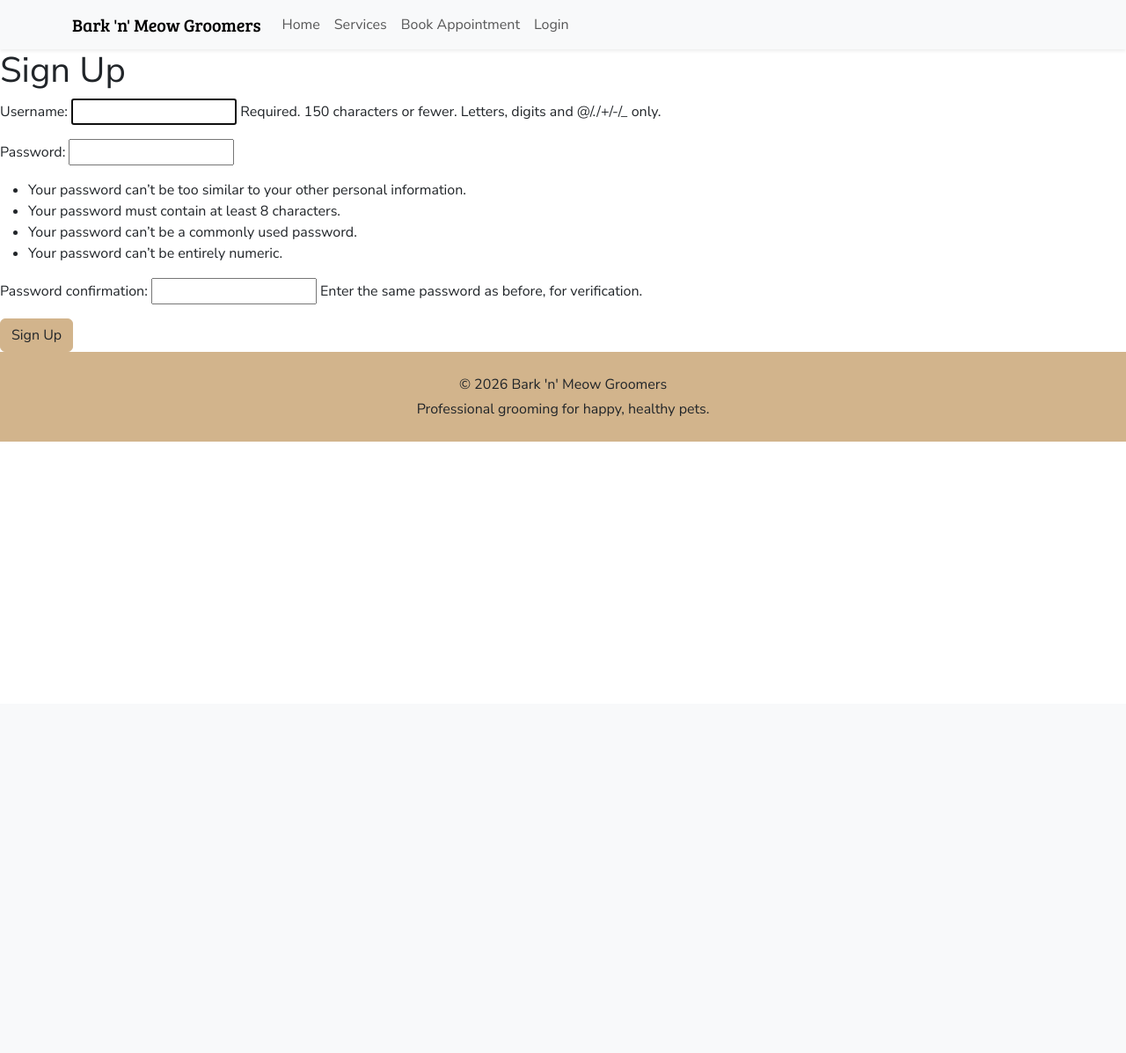
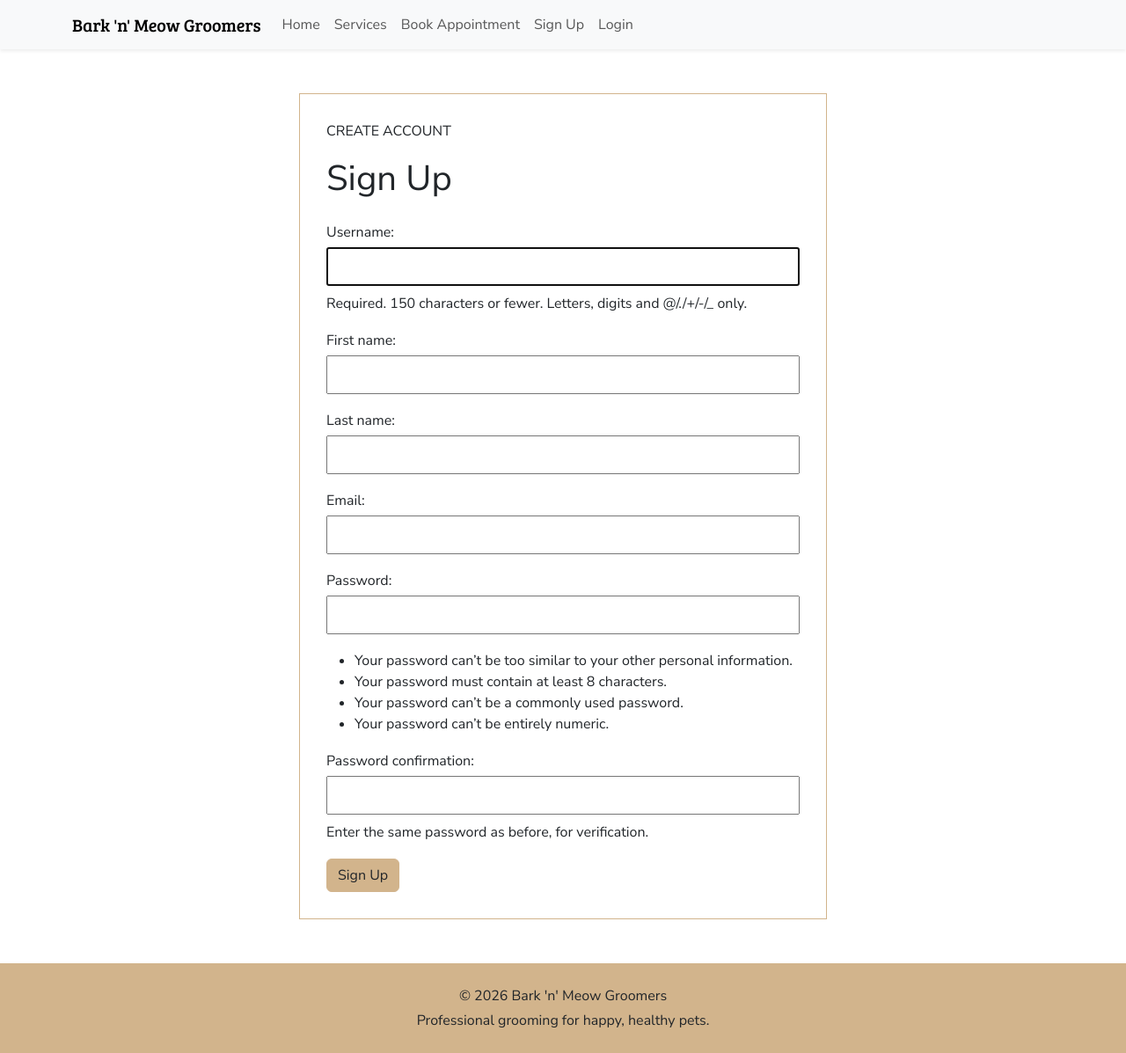
Before and after one commit to tadavis25/bark-n-meow-groomers, a Django app: page /signup/ in a window 1280 px wide. Shown: the whole page at 88% size. Before the commit the page ends 502 px from the top, so only its background shows below. Run offline with Django 5.2, Linux system fonts and the light colour scheme.

Commit message:
Add and style signup, add pet page

```diff
--- a/bookings/forms.py
+++ b/bookings/forms.py
@@ -1,6 +1,8 @@
 from django import forms
 from .models import Appointment, Pet
 from django.utils import timezone
+from django.contrib.auth.forms import UserCreationForm
+from django.contrib.auth.models import User
 
 
 class DateInput(forms.DateInput):
@@ -51,3 +53,20 @@ class PetForm(forms.ModelForm):
             'notes',
             'image',
         ]
+
+
+class SignUpForm(UserCreationForm):
+    first_name = forms.CharField(max_length=150, required=True)
+    last_name = forms.CharField(max_length=150, required=True)
+    email = forms.EmailField(required=True)
+
+    class Meta:
+        model = User
+        fields = [
+            'username',
+            'first_name',
+            'last_name',
+            'email',
+            'password1',
+            'password2',
+        ]
--- a/bookings/views.py
+++ b/bookings/views.py
@@ -1,8 +1,7 @@
 from django.shortcuts import render, redirect, get_object_or_404
 from .models import GroomingService, Appointment, Pet
-from .forms import AppointmentForm, PetForm
+from .forms import AppointmentForm, PetForm, SignUpForm
 from django.contrib.auth.decorators import login_required
-from django.contrib.auth.forms import UserCreationForm
 from django.contrib.auth import login
 from django.contrib import messages
 
@@ -91,7 +90,7 @@ def book_appointment(request):
 
 def signup(request):
     if request.method == "POST":
-        form = UserCreationForm(request.POST)
+        form = SignUpForm(request.POST)
 
         if form.is_valid():
             user = form.save()
@@ -99,7 +98,7 @@ def signup(request):
             login(request, user)
             return redirect("home")
     else:
-        form = UserCreationForm()
+        form = SignUpForm()
 
     return render(request, "registration/signup.html", {"form": form})
 
--- a/static/css/style.css
+++ b/static/css/style.css
@@ -251,3 +251,76 @@ body {
 .booking-page form {
     margin-bottom: 30px;
 }
+
+.signup-page {
+    padding: 50px 0;
+}
+
+.signup-card {
+    max-width: 600px;
+    margin: 0 auto;
+    padding: 30px;
+    border: 1px solid #D2B48C;
+    background-color: #fff;
+}
+
+.signup-card h1 {
+    margin-bottom: 25px;
+}
+
+.signup-card input {
+    width: 100%;
+    padding: 8px;
+    margin-top: 5px;
+}
+
+.signup-card button {
+    background-color: #D2B48C;
+    border-color: #D2B48C;
+    color: #212529;
+}
+
+.signup-card .helptext,
+.signup-card ul {
+    display: block;
+    margin-top: 8px;
+    margin-bottom: 15px;
+}
+
+.signup-card p {
+    margin-bottom: 18px;
+}
+
+.add-pet-page {
+    padding: 50px 0;
+}
+
+.add-pet-card {
+    max-width: 600px;
+    margin: 0 auto;
+    padding: 30px;
+    border: 1px solid #D2B48C;
+    background-color: #fff;
+}
+
+.add-pet-card h1 {
+    margin-bottom: 25px;
+}
+
+.add-pet-card input,
+.add-pet-card select,
+.add-pet-card textarea {
+    width: 100%;
+    padding: 8px;
+    margin-top: 5px;
+}
+
+.add-pet-card p {
+    margin-bottom: 18px;
+}
+
+.add-pet-card button {
+    background-color: #D2B48C;
+    border-color: #D2B48C;
+    color: #212529;
+}
--- a/templates/base.html
+++ b/templates/base.html
@@ -64,6 +64,9 @@
                     </li>
                     {% else %}
                     <li class="nav-item">
+                        <a class="nav-link" href="{% url 'signup' %}">Sign Up</a>
+                    </li>
+                    <li class="nav-item">
                         <a class="nav-link" href="{% url 'login' %}">Login</a>
                     </li>
                     {% endif %}
--- a/templates/edit_appointment.html
+++ b/templates/edit_appointment.html
@@ -2,7 +2,7 @@
 
 {% block content %}
 
-<div class="container mt-5">
+<div class="container mt-5 mb-5">
     <h1>Edit Appointment</h1>
 
     <form method="POST">
--- a/templates/my_pets.html
+++ b/templates/my_pets.html
@@ -5,6 +5,9 @@
 
 <div class="container mt-5">
     <h1>My Pets</h1>
+    <a href="{% url 'add_pet' %}" class="btn btn-primary mb-3">
+        Add Pet
+    </a>
 
     {% if pets %}
     {% for pet in pets %}
--- a/templates/registration/signup.html
+++ b/templates/registration/signup.html
@@ -2,6 +2,11 @@
 
 {% block content %}
 
+<section class="signup-page">
+    <div class="container">
+        <div class="signup-card">
+
+            <p class="section-label">CREATE ACCOUNT</p>
             <h1>Sign Up</h1>
 
             <form method="POST">
@@ -13,4 +18,8 @@
                 </button>
             </form>
 
+        </div>
+    </div>
+</section>
+
 {% endblock %}
```
Also changed, not shown: templates/add_pet.html (+9 -1 lines). Lines whose indentation alone changed are shown as unchanged.
